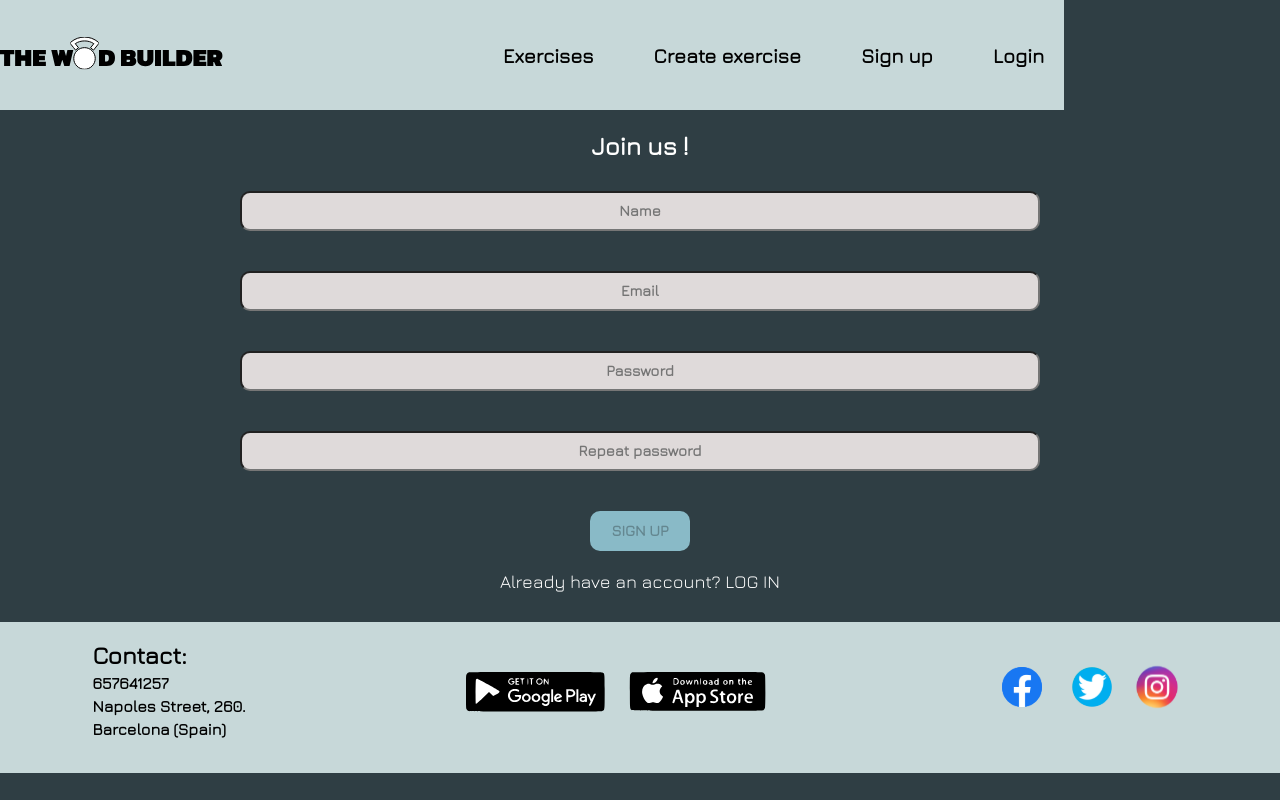
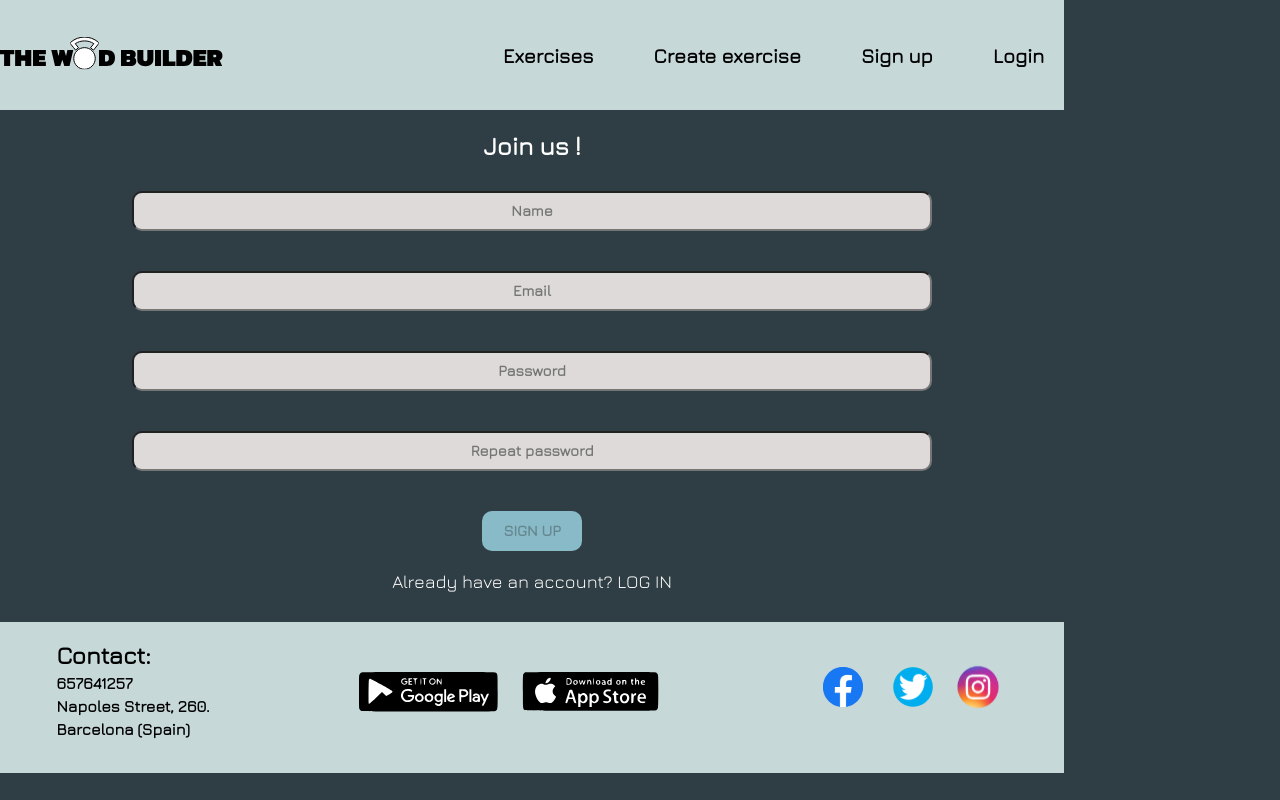
Before and after one commit to bertarosalia/berta-floran-front-The-Wod-Builder, a React (Create React App) app: page /sign-up in a window 1280 px wide. Built offline with nearby package versions, Linux system fonts and the light colour scheme; no server answers.

Commit message:
add display flex in index

```diff
--- a/src/index.css
+++ b/src/index.css
@@ -7,3 +7,6 @@ body {
   font-family: "jura", sans-serif;
   background-color: #2f3e44;
 }
+html {
+  display: flex;
+}
```
